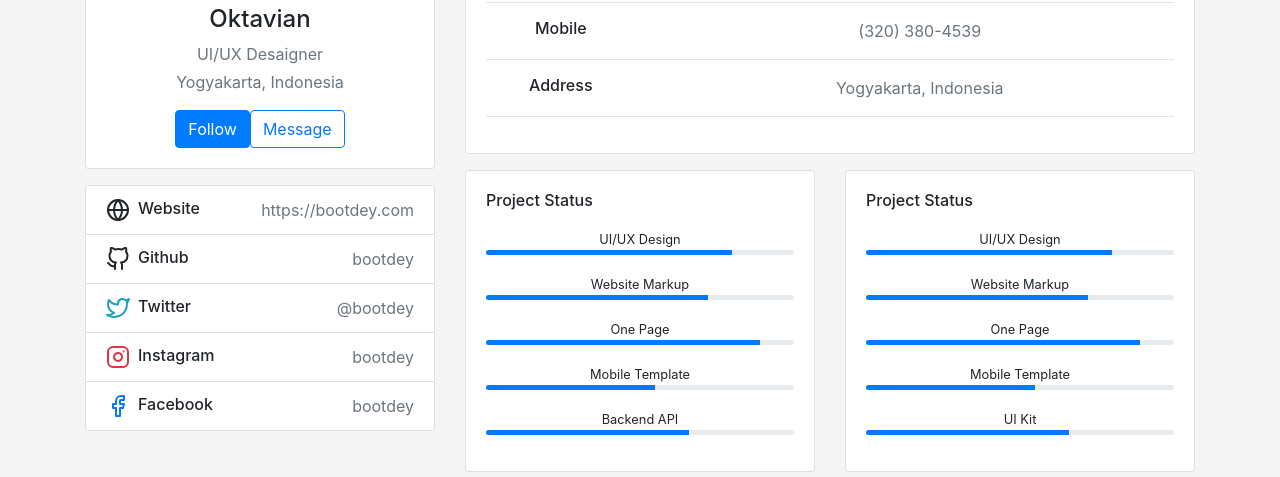
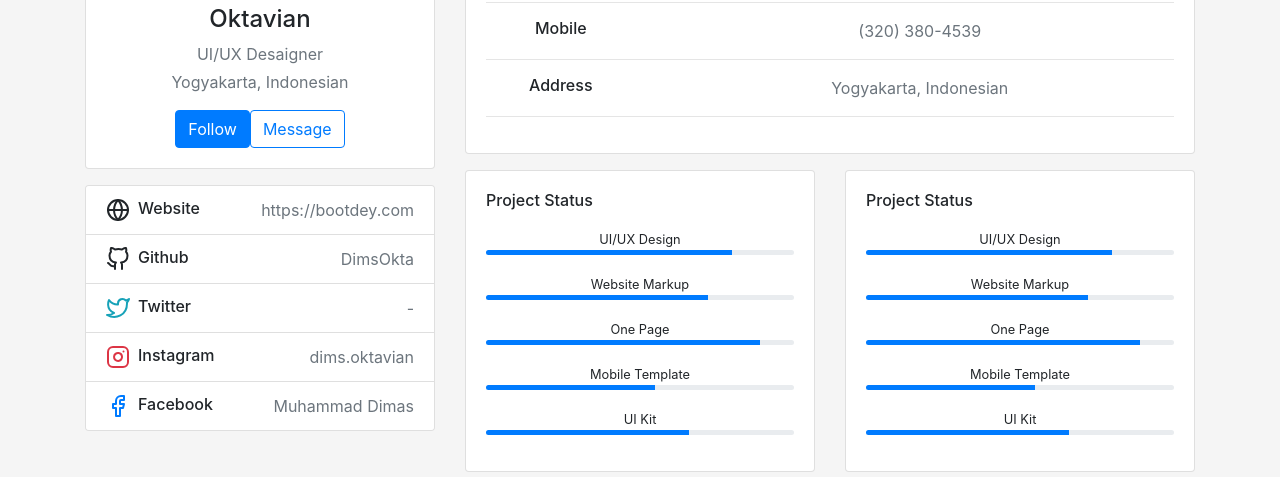
Before and after one commit to DimsOkta/Responsi_Pemrograman-Web, a Nuxt app: page / in a window 1280 px wide. Shown: the part 273-750 px from the top of the page. Built offline with nearby package versions, Linux system fonts and the light colour scheme.

Commit message:
modified:   .nuxt/manifest/latest.json 	modified:   .nuxt/manifest/meta/dev.json 	modified:   .nuxt/nitro.json 	modified:   components/HeroSection.vue

```diff
--- a/components/HeroSection.vue
+++ b/components/HeroSection.vue
@@ -13,7 +13,7 @@
                     <div class="mt-3">
                       <h4>Muhammad Dimas Oktavian</h4>
                       <p class="text-secondary mb-1">UI/UX Desaigner</p>
-                      <p class="text-muted font-size-sm">Yogyakarta, Indonesia</p>
+                      <p class="text-muted font-size-sm">Yogyakarta, Indonesian</p>
                       <button class="btn btn-primary">Follow</button>
                       <button class="btn btn-outline-primary">Message</button>
                     </div>
@@ -28,19 +28,19 @@
                   </li>
                   <li class="list-group-item d-flex justify-content-between align-items-center flex-wrap">
                     <h6 class="mb-0"><svg xmlns="http://www.w3.org/2000/svg" width="24" height="24" viewBox="0 0 24 24" fill="none" stroke="currentColor" stroke-width="2" stroke-linecap="round" stroke-linejoin="round" class="feather feather-github mr-2 icon-inline"><path d="M9 19c-5 1.5-5-2.5-7-3m14 6v-3.87a3.37 3.37 0 0 0-.94-2.61c3.14-.35 6.44-1.54 6.44-7A5.44 5.44 0 0 0 20 4.77 5.07 5.07 0 0 0 19.91 1S18.73.65 16 2.48a13.38 13.38 0 0 0-7 0C6.27.65 5.09 1 5.09 1A5.07 5.07 0 0 0 5 4.77a5.44 5.44 0 0 0-1.5 3.78c0 5.42 3.3 6.61 6.44 7A3.37 3.37 0 0 0 9 18.13V22"></path></svg>Github</h6>
-                    <span class="text-secondary">bootdey</span>
+                    <span class="text-secondary">DimsOkta</span>
                   </li>
                   <li class="list-group-item d-flex justify-content-between align-items-center flex-wrap">
                     <h6 class="mb-0"><svg xmlns="http://www.w3.org/2000/svg" width="24" height="24" viewBox="0 0 24 24" fill="none" stroke="currentColor" stroke-width="2" stroke-linecap="round" stroke-linejoin="round" class="feather feather-twitter mr-2 icon-inline text-info"><path d="M23 3a10.9 10.9 0 0 1-3.14 1.53 4.48 4.48 0 0 0-7.86 3v1A10.66 10.66 0 0 1 3 4s-4 9 5 13a11.64 11.64 0 0 1-7 2c9 5 20 0 20-11.5a4.5 4.5 0 0 0-.08-.83A7.72 7.72 0 0 0 23 3z"></path></svg>Twitter</h6>
-                    <span class="text-secondary">@bootdey</span>
+                    <span class="text-secondary">-</span>
                   </li>
                   <li class="list-group-item d-flex justify-content-between align-items-center flex-wrap">
                     <h6 class="mb-0"><svg xmlns="http://www.w3.org/2000/svg" width="24" height="24" viewBox="0 0 24 24" fill="none" stroke="currentColor" stroke-width="2" stroke-linecap="round" stroke-linejoin="round" class="feather feather-instagram mr-2 icon-inline text-danger"><rect x="2" y="2" width="20" height="20" rx="5" ry="5"></rect><path d="M16 11.37A4 4 0 1 1 12.63 8 4 4 0 0 1 16 11.37z"></path><line x1="17.5" y1="6.5" x2="17.51" y2="6.5"></line></svg>Instagram</h6>
-                    <span class="text-secondary">bootdey</span>
+                    <span class="text-secondary">dims.oktavian</span>
                   </li>
                   <li class="list-group-item d-flex justify-content-between align-items-center flex-wrap">
                     <h6 class="mb-0"><svg xmlns="http://www.w3.org/2000/svg" width="24" height="24" viewBox="0 0 24 24" fill="none" stroke="currentColor" stroke-width="2" stroke-linecap="round" stroke-linejoin="round" class="feather feather-facebook mr-2 icon-inline text-primary"><path d="M18 2h-3a5 5 0 0 0-5 5v3H7v4h3v8h4v-8h3l1-4h-4V7a1 1 0 0 1 1-1h3z"></path></svg>Facebook</h6>
-                    <span class="text-secondary">bootdey</span>
+                    <span class="text-secondary">Muhammad Dimas</span>
                   </li>
                 </ul>
               </div>
@@ -89,7 +89,7 @@
                       <h6 class="mb-0">Address</h6>
                     </div>
                     <div class="col-sm-9 text-secondary">
-                      Yogyakarta, Indonesia
+                      Yogyakarta, Indonesian
                     </div>
                   </div>
                   <hr>
@@ -119,7 +119,7 @@
                       <div class="progress mb-3" style="height: 5px">
                         <div class="progress-bar bg-primary" role="progressbar" style="width: 55%" aria-valuenow="55" aria-valuemin="0" aria-valuemax="100"></div>
                       </div>
-                      <small>Backend API</small>
+                      <small>UI Kit</small>
                       <div class="progress mb-3" style="height: 5px">
                         <div class="progress-bar bg-primary" role="progressbar" style="width: 66%" aria-valuenow="66" aria-valuemin="0" aria-valuemax="100"></div>
                       </div>
```
